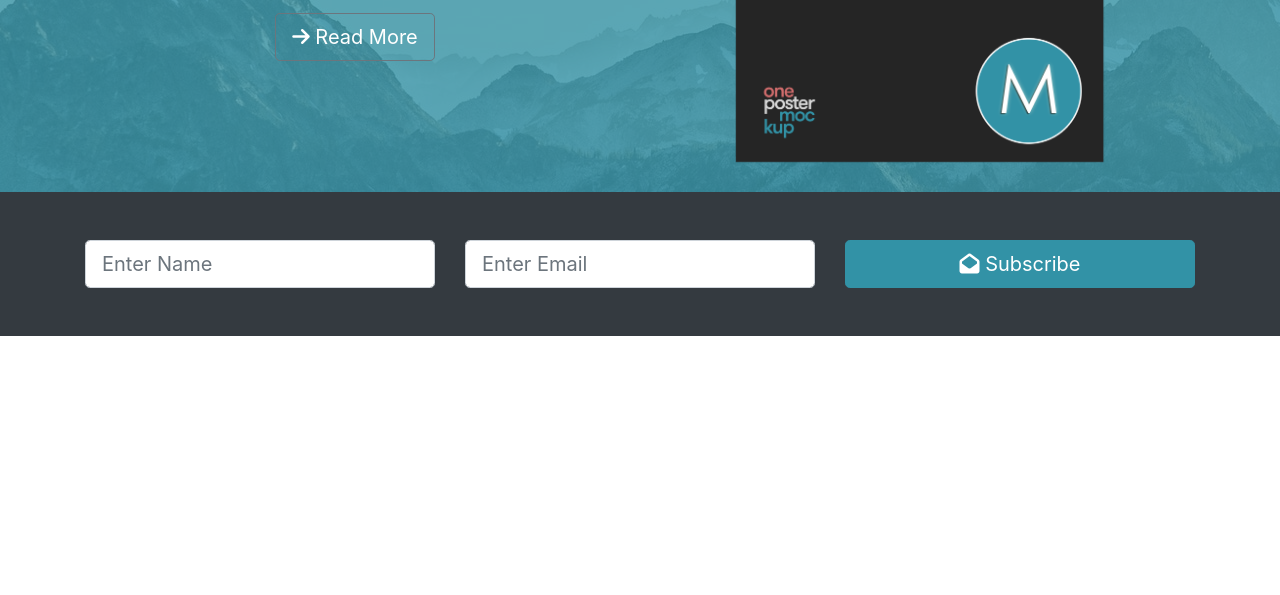
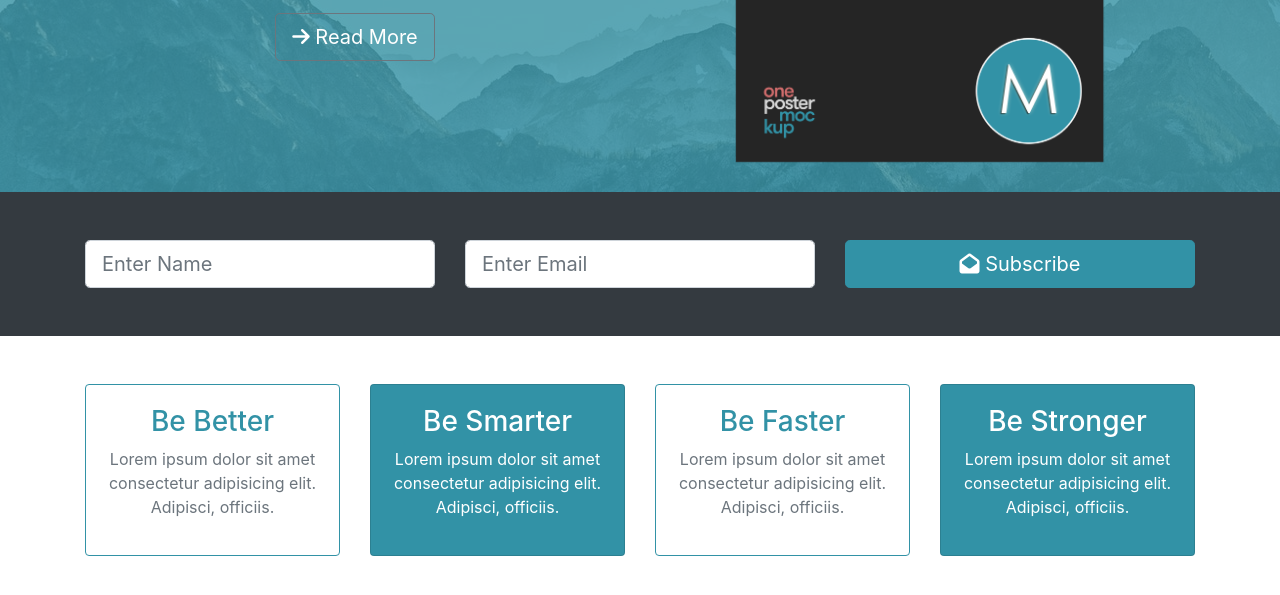
Before and after one commit to kasantosh/MiBook, a plain HTML site: page index.html in a window 1280 px wide. Shown: the part 513-1108 px from the top of the page. Before the commit the page ends 849 px from the top, so only its background shows below. Drawn offline with nearby package versions, Linux system fonts and the light colour scheme.

Commit message:
Completed the comment-box section

```diff
--- a/index.html
+++ b/index.html
@@ -100,6 +100,58 @@
       </div>
     </section>
 
+    <!-- COMMENT BOXES -->
+    <section id="boxes" class="py-5">
+      <div class="container">
+        <div class="row">
+          <div class="col-md-3">
+            <div class="card text-center border-primary mb-resp">
+              <div class="card-body">
+                <h3 class="text-primary">Be Better</h3>
+                <p class="text-muted">
+                  Lorem ipsum dolor sit amet consectetur adipisicing elit.
+                  Adipisci, officiis.
+                </p>
+              </div>
+            </div>
+          </div>
+          <div class="col-md-3">
+            <div class="card text-center bg-primary text-white mb-resp">
+              <div class="card-body">
+                <h3 class="text-white">Be Smarter</h3>
+                <p>
+                  Lorem ipsum dolor sit amet consectetur adipisicing elit.
+                  Adipisci, officiis.
+                </p>
+              </div>
+            </div>
+          </div>
+          <div class="col-md-3">
+            <div class="card text-center border-primary mb-resp">
+              <div class="card-body">
+                <h3 class="text-primary">Be Faster</h3>
+                <p class="text-muted">
+                  Lorem ipsum dolor sit amet consectetur adipisicing elit.
+                  Adipisci, officiis.
+                </p>
+              </div>
+            </div>
+          </div>
+          <div class="col-md-3">
+            <div class="card text-center text-white bg-primary">
+              <div class="card-body">
+                <h3 class="text-white">Be Stronger</h3>
+                <p>
+                  Lorem ipsum dolor sit amet consectetur adipisicing elit.
+                  Adipisci, officiis.
+                </p>
+              </div>
+            </div>
+          </div>
+        </div>
+      </div>
+    </section>
+
     <!-- Below scrips are 1. jQuery 2. and 3. are Bootstrap js -->
     <script
       src="https://code.jquery.com/jquery-3.4.1.min.js"
```
